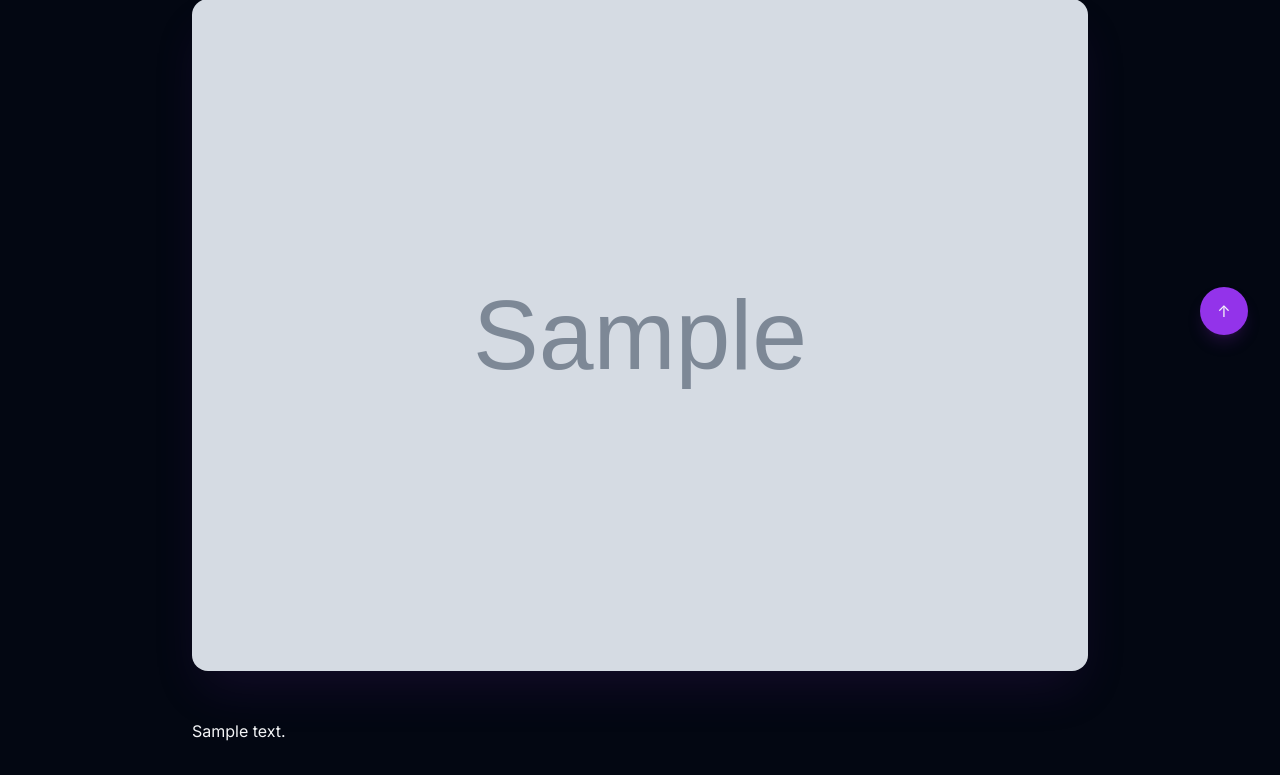
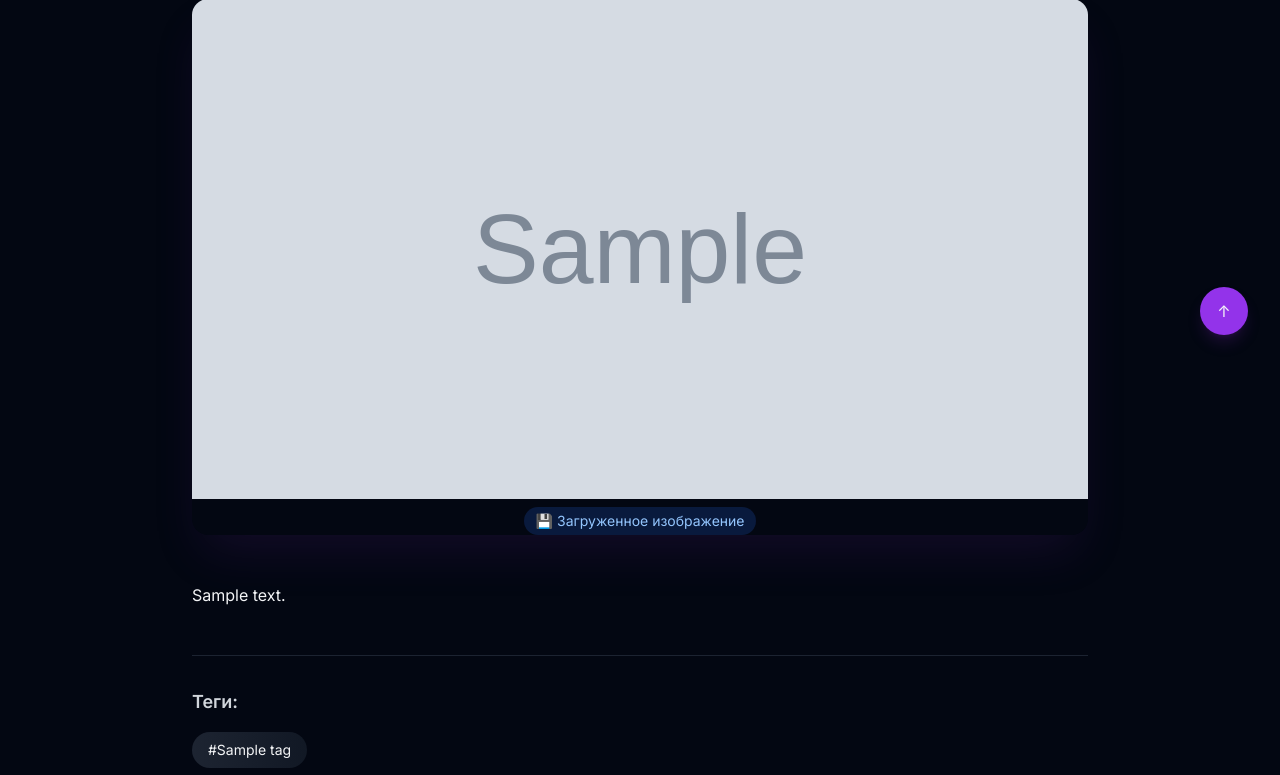
Before and after one commit to Artem7898/codewithbrain_blog, a Django app: template templates/blog/post_detail.html in a window 1280 px wide. Shown: the part 433-1208 px from the top of the page. Run offline with Django 5.2, Linux system fonts and the light colour scheme; the template is opened without the code that fills it: most values are stand-ins (such as "Sample title", 1, 10 or a date in 2020); grey boxes marked "Sample" are stand-in pictures; some libraries are stand-ins or nearby versions.

Commit message:
Update post_detail.html
new post_detail.html

```diff
--- a/templates/blog/post_detail.html
+++ b/templates/blog/post_detail.html
@@ -54,10 +54,28 @@
         </div>
     </header>
 
-    {% if post.featured_image %}
+    {% if post.get_featured_image %}
     <div class="mb-12 rounded-2xl overflow-hidden shadow-2xl shadow-purple-900/20">
-        <img src="{{ post.featured_image.url }}" alt="{{ post.title }}"
-             class="w-full h-auto">
+        <img src="{{ post.get_featured_image }}" alt="{{ post.title }}"
+             class="w-full h-auto max-h-[500px] object-cover">
+
+        <!-- Индикатор источника изображения -->
+        <div class="mt-2 flex items-center justify-center">
+            {% if post.featured_image_url %}
+                <span class="inline-flex items-center gap-1 px-3 py-1 bg-green-600/20 text-green-300 rounded-full text-sm">
+                    <span>🌐</span>
+                    <span>Изображение из интернета</span>
+                    {% if "sora" in post.featured_image_url|lower or "openai" in post.featured_image_url|lower %}
+                        <span class="ml-1">(AI-generated)</span>
+                    {% endif %}
+                </span>
+            {% elif post.featured_image %}
+                <span class="inline-flex items-center gap-1 px-3 py-1 bg-blue-600/20 text-blue-300 rounded-full text-sm">
+                    <span>💾</span>
+                    <span>Загруженное изображение</span>
+                </span>
+            {% endif %}
+        </div>
     </div>
     {% endif %}
 
```
